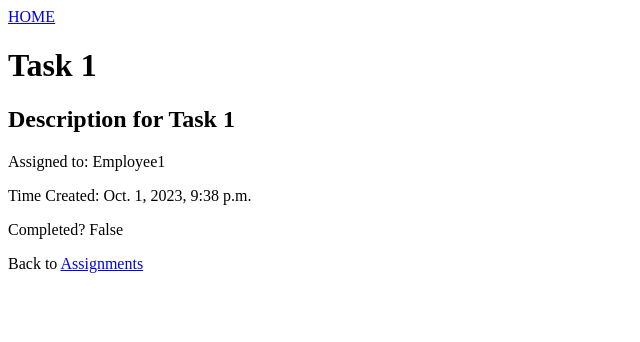
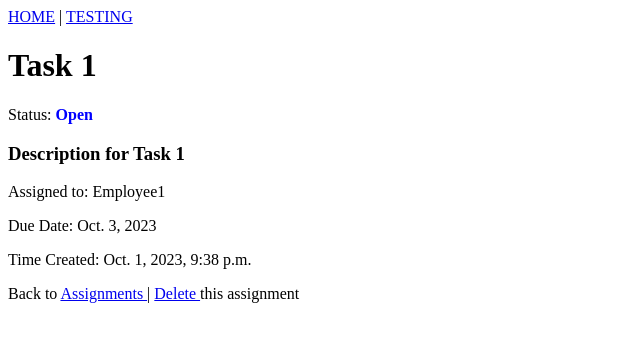
Before and after one commit to BadgerSix/rsd_prod, a Django app: page /assignments/details/1 in a window 1280 px wide. Shown: the top 342 px of the page, without its empty margins (0-640 px from the left). Run offline with Django 4.2, Linux system fonts and the light colour scheme; data comes from the database, SQL or seed files in the repository; both versions use the stored data as it was after the commit.

Commit message:
adding control over assignments

```diff
--- a/assignments/models.py
+++ b/assignments/models.py
@@ -1,12 +1,15 @@
 from django.db import models
+from datetime import date
 
 # Create your models here.
 class Assignment(models.Model):
     #currently just basic info, flesh out as needed
     title = models.CharField(max_length=225)
     description = models.TextField(blank=True)
+
     time_created = models.DateTimeField(auto_now_add=True)
     completed = models.BooleanField(default=False)
+    due_date = models.DateField(default=date.today)
     #assigned_to is currently just text, will later connect to users/employees table
     assigned_to = models.CharField(max_length=225, blank=True, default='')
 
--- a/assignments/templates/assignment_details.html
+++ b/assignments/templates/assignment_details.html
@@ -6,11 +6,34 @@
 
 {% block content %}
 <h1>{{ assignment.title }}</h1>
-<h2>{{ assignment.description }}</h2>
+<p>Status:
+    {% if assignment.completed %}
+        <span style="color:red">
+            <b>Closed</b>
+        </span>
+    {% else %}
+        <span style="color:blue">
+            <b>Open</b>
+        </span>
+    {% endif %}
+</p>
+
+<h3>{{ assignment.description }}</h3>
 
 <p>Assigned to: {{ assignment.assigned_to }}</p>
+<p>Due Date: {{assignment.due_date }}</p>
 <p>Time Created: {{ assignment.time_created }}</p>
-<p>Completed? {{ assignment.completed }}</p>
 
-<p>Back to <a href='/assignments/'>Assignments</a></p>
+<p>
+    Back to
+    <a href='/assignments/'>
+        Assignments
+    </a>
+     |
+    <a href={% url 'assignment_delete' assignment.id %} onclick="return confirm('Are you sure?');">
+        Delete
+    </a>
+     this assignment
+</p>
+
 {% endblock %}
--- a/assignments/urls.py
+++ b/assignments/urls.py
@@ -2,6 +2,7 @@ from django.urls import path
 from . import views
 
 urlpatterns = [
-    path('', views.main, name='main'),
-    path('details/<int:id>', views.details, name='details')
+    path('', views.main, name='assignments_main'),
+    path('details/<int:id>', views.details, name='assignment_details'),
+    path('delete/<int:id>', views.delete, name='assignment_delete'),
 ]
--- a/assignments/views.py
+++ b/assignments/views.py
@@ -1,6 +1,8 @@
 from django.shortcuts import render
 from django.http import HttpResponse
 from django.template import loader
+from django.contrib import messages
+
 from .models import Assignment
 
 # Create your views here.
@@ -12,6 +14,25 @@ def main(request):
     }
     return HttpResponse(template.render(context, request))
 
+def add_assignment(request):
+    return
+
+
+def delete(request, id):
+    #temp code til i come back to it
+    # assignment = Assignment.objects.get(id=id)
+    # assignment.delete()
+    # messages.success(request, "Success! Assignment deleted.")
+
+    # template = loader.get_template('assignments_main.html')
+    # assignments_list = Assignment.objects.all().values().order_by('time_created')
+    # context = {
+    #     'assignments_list': assignments_list,
+    # }
+    # return HttpResponse(template.render(context, request))
+    template = loader.get_template('construction.html')
+    return HttpResponse(template.render())
+
 def details(request, id):
     template = loader.get_template('assignment_details.html')
     assignment = Assignment.objects.get(id=id)
--- /dev/null
+++ b/home_page/forms.py
@@ -0,0 +1,4 @@
+from django import forms
+
+class TestForm(forms.Form):
+    test_input = forms.CharField(label="Test Text", max_length=100)
--- a/home_page/templates/main.html
+++ b/home_page/templates/main.html
@@ -6,7 +6,7 @@
 
 {% block content %}
     <div>
-        <h1>Restless Spirits Distilling Production Tools</h1>
+        <h1>Restless Spirits Production Tools</h1>
 
         <ul>
             {% for x in apps_list %}
--- a/home_page/templates/pattern.html
+++ b/home_page/templates/pattern.html
@@ -8,8 +8,9 @@
 <body>
 
     <div>
-        <a href="/">HOME</a>
+        <a href="/">HOME</a> |
         <!-- <a href="/members">MEMBERS</a> -->
+        <a href="/testing/">TESTING</a>
     </div>
 
     {% block content %}
--- a/members/urls.py
+++ b/members/urls.py
@@ -2,6 +2,6 @@ from django.urls import path
 from . import views
 
 urlpatterns = [
-    path('', views.main, name='main'),
-    path('details/<int:id>', views.details, name='details')
+    path('', views.main, name='members_main'),
+    path('details/<int:id>', views.details, name='members_details')
 ]
--- a/rsd_prod/settings.py
+++ b/rsd_prod/settings.py
@@ -25,7 +25,7 @@ SECRET_KEY = 'django-insecure-ktwtbgxnj1qpy9+xlq_+85#_e1+cx@a&lql1tp6uwd*urn78b@
 # SECURITY WARNING: don't run with debug turned on in production!
 DEBUG = True
 
-ALLOWED_HOSTS = []
+ALLOWED_HOSTS = ['localhost','127.0.0.1','192.168.0.39']
 
 
 # Application definition
```
Also changed, not shown: assignments/templates/assignment_delete.html (added, +10 -0 lines), assignments/templates/assignments_main.html (+8 -0 lines), home_page/templates/construction.html (added, +9 -0 lines), home_page/templates/testing.html (+12 -0 lines), home_page/views.py (+19 -1 lines), assignments/migrations/0002_assignment_due_date.py (added), db.sqlite3.
